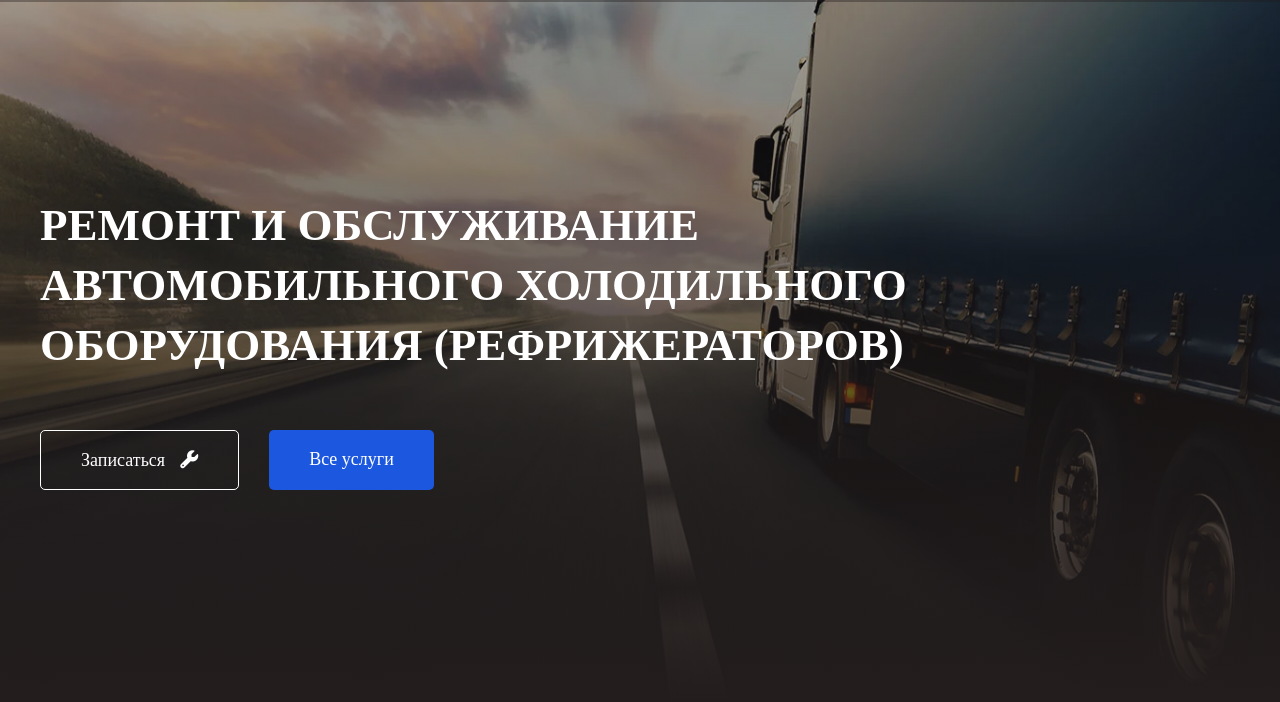
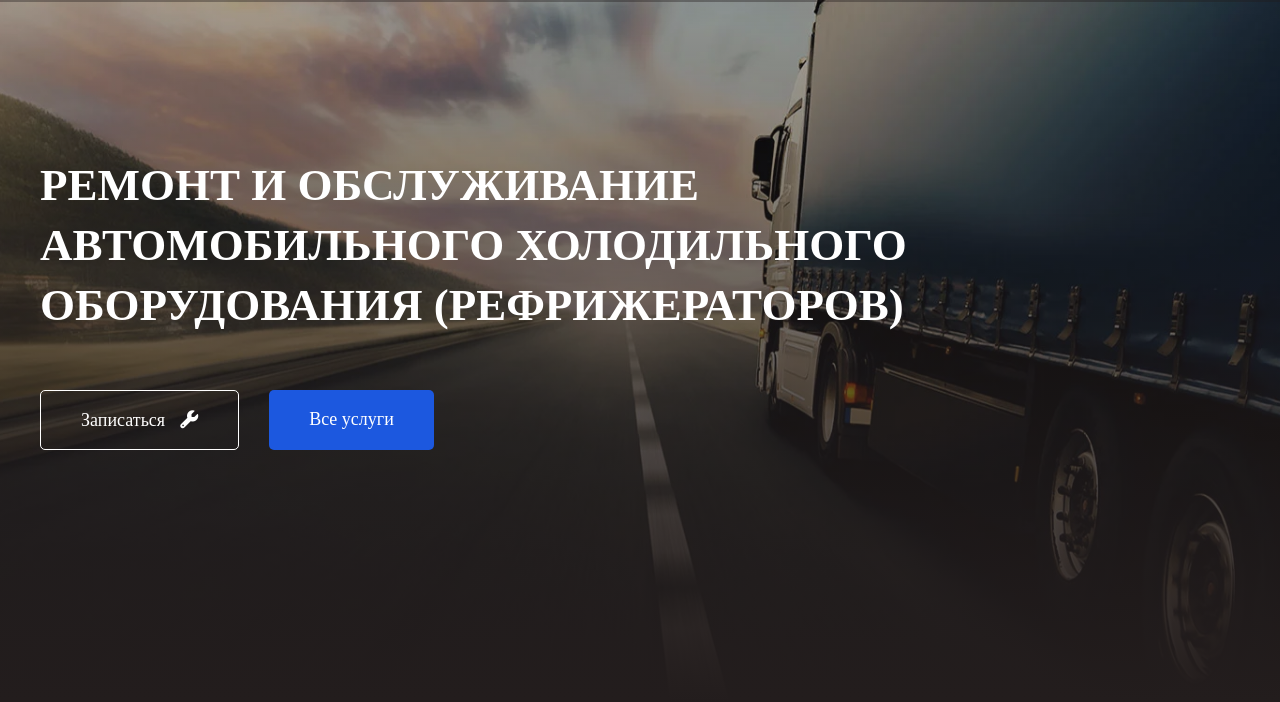
Before and after one commit to ASLplay/s-veter62, a plain HTML site: page index.html in a window 1280 px wide. Shown: the part 98-800 px from the top of the page. Drawn offline with Linux system fonts and the light colour scheme; a web font is replaced by a local one.

Commit message:
fix banner

```diff
--- a/assets/css/index.scss
+++ b/assets/css/index.scss
@@ -15,18 +15,18 @@
 
 .banner {
     height: 100vh;
-    background: url("../image/other/banner.webp") ;
-    width: 100%;
+    min-height: 620px;
+    background: url("../image/other/banner.webp") center/cover no-repeat;
     position: relative;
-    background-position: center center;
-    background-size: cover;
+
     &:before {
         content: "";
-        background: linear-gradient(180deg, #1E1E1E1C 0%, var(--brown) 100%);
+        background: linear-gradient(180deg, rgba(30, 30, 30, 0.11) 0%, var(--brown) 100%);
         position: absolute;
-        display: block;
-        height: 100%;
-        width: 100%;
+        top: 0;
+        left: 0;
+        right: 0;
+        bottom: 0;
         z-index: 1;
     }
 
@@ -37,33 +37,35 @@
         max-width: 1240px;
         height: 100%;
         display: flex;
-        justify-content: left;
         align-items: center;
 
         .banner_content {
-            padding: 100px 20px 20px;
+            padding: 20px;
             width: 75%;
             display: flex;
             flex-direction: column;
             gap: 55px;
-            @media (max-width:1024px) {
+
+            @media (max-width: 1024px) {
                 width: 100%;
             }
+
             h1 {
                 font-size: 45px;
                 font-family: var(--h1);
                 text-transform: uppercase;
                 line-height: 60px;
-                @media (max-width:1024px) {
+
+                @media (max-width: 1024px) {
                     font-size: 36px;
                     line-height: 1.4;
-                    padding-top:40px ;
+                    padding-top: 40px;
                 }
-                @media (max-width:760px) {
+                @media (max-width: 760px) {
                     font-size: 28px;
                     padding-top: 30%;
                 }
-                @media (max-width:500px) {
+                @media (max-width: 500px) {
                     padding-top: 40%;
                 }
             }
@@ -71,31 +73,36 @@
             .banner_button {
                 display: flex;
                 gap: 30px;
-                @media (max-width:760px) {
+
+                @media (max-width: 760px) {
                     flex-direction: column;
                 }
+
                 a {
                     line-height: 1;
                     font-size: 18px;
                     padding: 20px 40px;
                     border-radius: 5px;
-                }
 
-                .banner_button-1 {
+                    &.banner_button-1 {
                         display: flex;
                         gap: 15px;
                         border: 1px solid var(--total-white);
                         font-family: var(--title);
-                    @media (max-width:760px) {
+
+                        @media (max-width: 760px) {
                             justify-content: center;
                         }
                     }
-                .banner_button-2 {
+
+                    &.banner_button-2 {
                         background: var(--blue);
                         font-family: var(--title);
-                    @media (max-width:760px) {
+
+                        @media (max-width: 760px) {
                             display: flex;
                             justify-content: center;
+                        }
                     }
                 }
             }
```
Also changed, not shown: assets/css/index.css, 1 other file. Lines whose indentation alone changed are shown as unchanged.
